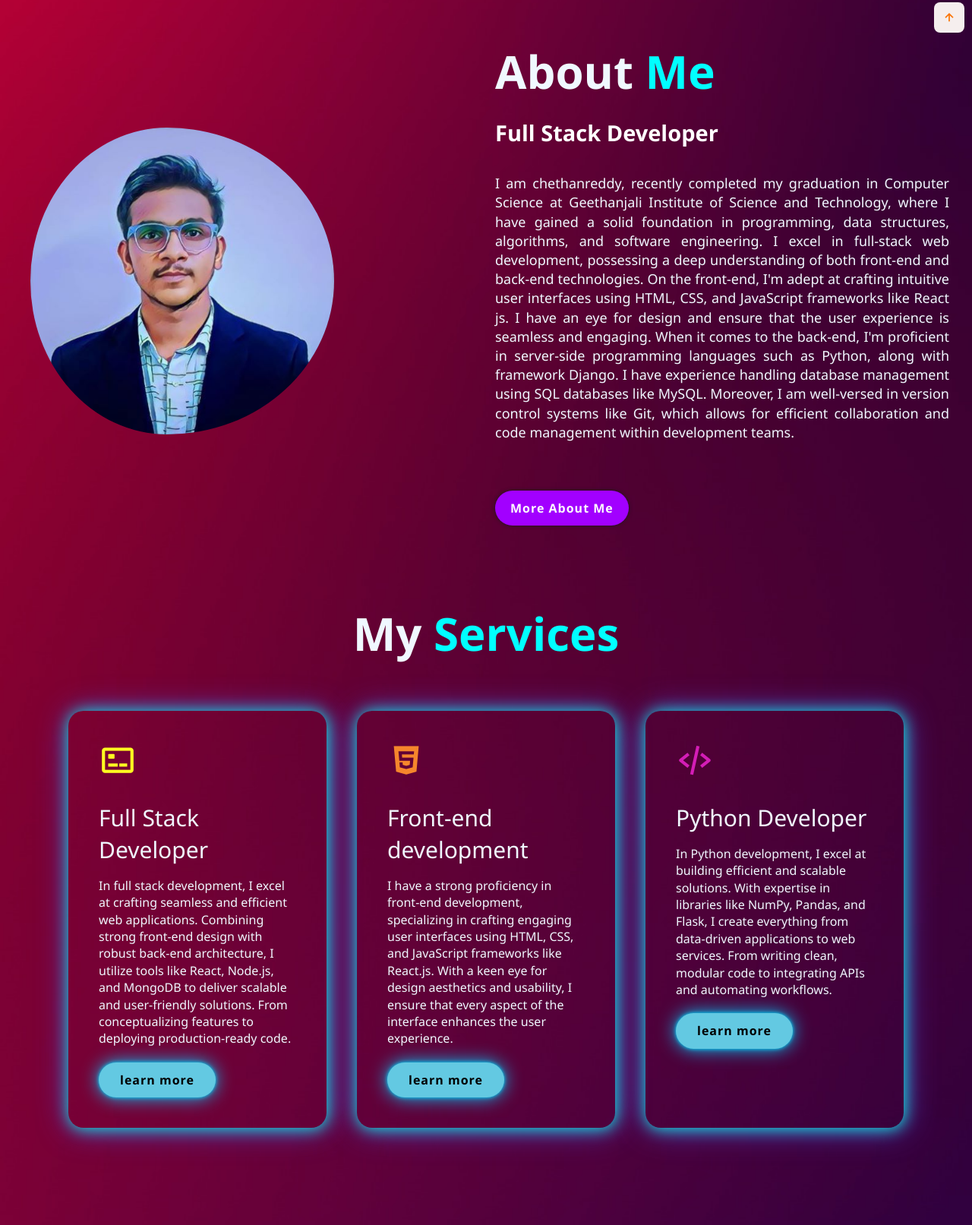
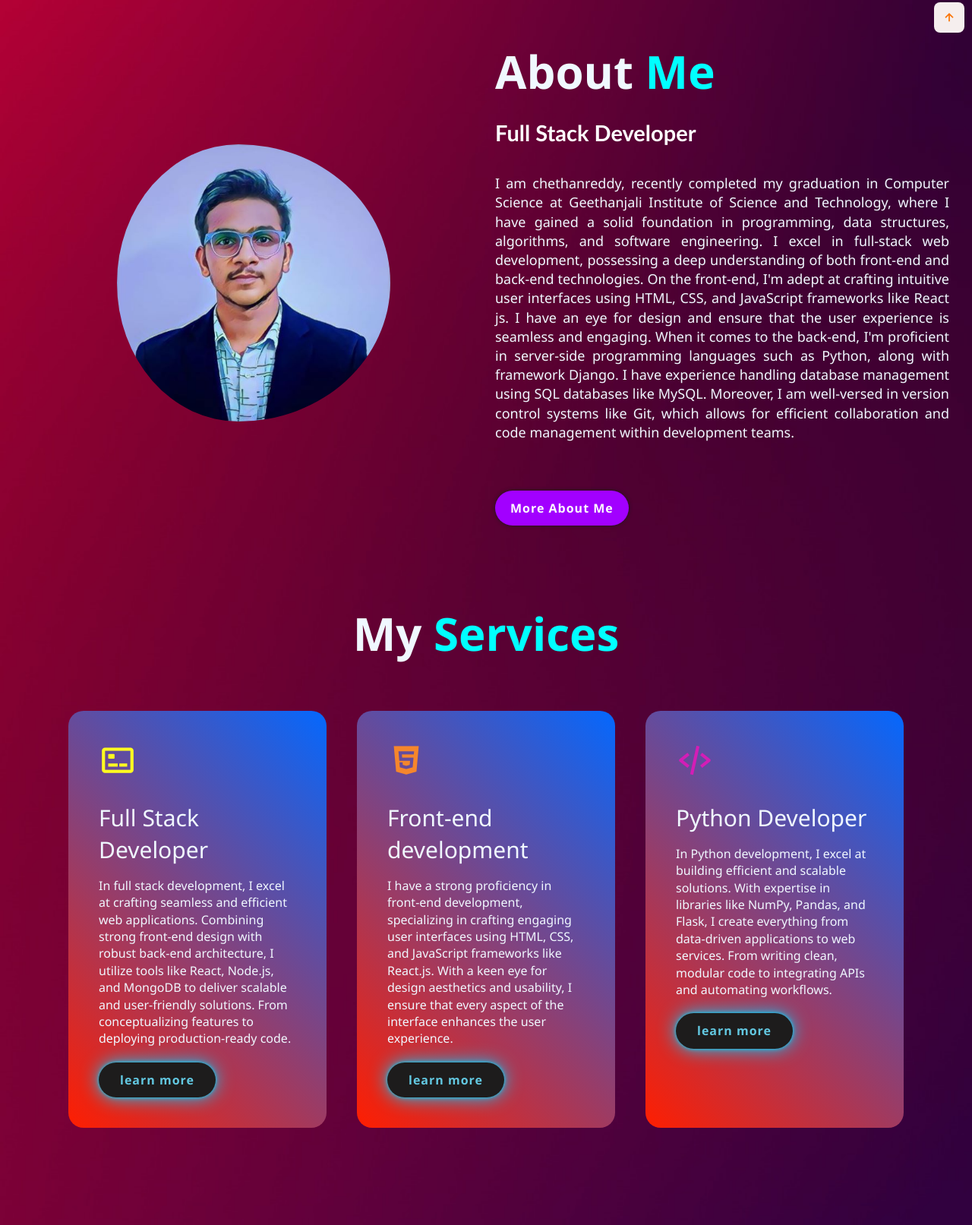
Before and after one commit to chethanreddy117/New_portfolio, a plain HTML site: page index.html in a window 1280 px wide. Shown: the part 747-2360 px from the top of the page at 76% size. Drawn offline with nearby package versions, Linux system fonts and the light colour scheme; some packages are replaced by stand-ins of ours; a script that the page names is missing.

Commit message:
Update style.css

```diff
--- a/style.css
+++ b/style.css
@@ -152,11 +152,12 @@ header {
     box-shadow: 0 0 5px rgb(23, 26, 26)
 }
 .btn-box:hover {
-    box-shadow: 0 0 5px rgb(162, 0, 255), 0 0 25px rgb(0, 102, 255),
+    box-shadow: 0 0 5px rgb(162, 0, 255),
         0 0 50px rgb(200, 2, 250), 0 0 100px rgb(8, 14, 14),
         0 0 200px rgb(0, 4, 255);
-    background-color: black;
-    color: aqua;
+    background-color:rgb(25, 25, 25);
+    color: white ;
+
 }
 .about {
     display: grid;
@@ -178,11 +179,18 @@ header {
     color: aqua;
 }
 .about-text h4 {
+    font-family: 'Gill Sans', 'Gill Sans MT', Calibri, 'Trebuchet MS', sans-serif;
     font-size: 29px;
     font-weight: 600;
     color: #ffff;
     line-height: 1.7;
     margin: 15px 0 30px;
+}
+#profile_pic{
+    display: block;
+    margin: 0 auto;
+    width: 400px;
+    height: auto;
 }
 .about-text p {
     color: aliceblue;
@@ -214,14 +222,13 @@ header {
     margin-top: 50px;
 }
 .services-list div {
-    background-color: transparent;
+    background:linear-gradient(45deg,rgb(255, 30, 0),rgb(4, 104, 254)) ;
+    background-repeat: none;
     padding: 40px;
     font-size: 13px;
     border-right: 10px;
     border-radius: 20px;
     transition: background 0.5s, transform 0.5s;
-    box-shadow: 1px 1px 20px rgb(11, 233, 214),
-        1px 1px 40px rgb(73, 73, 206);
 }
 .services-list div h2 {
     font-size: 30px;
@@ -248,7 +255,8 @@ header {
 .read {
     display: inline-block;
     padding: 12px 28px;
-    background: rgb(99, 201, 226);
+    font-family: Arial, Helvetica, sans-serif;
+    background: rgb(29, 28, 28);
     border-radius: 40px;
     font-size: 16px;
     color: rgb(29, 28, 28);
@@ -262,17 +270,17 @@ header {
         0 0 25px rgb(3, 205, 255);
 }
 .read h4 {
-    color: black;
+    color: rgb(99, 201, 226);
     font-size: 16px;
     letter-spacing: 1px;
     font-weight: 600;
 }
 
-.read:hover {
+/* .read:hover {
     box-shadow: 0 0 5px rgb(162, 0, 255), 0 0 25px rgb(0, 102, 255),
         0 0 50px rgb(2, 109, 250), 0 0 100px rgb(0, 255, 255),
         0 0 200px rgb(0, 238, 255);
-}
+} */
 .services-list div:hover {
     transform: translateY(-10px);
 }
@@ -626,12 +634,13 @@ section{
 }
 .portfolio-content{
     display:flex;
-    flex-direction: row;
     justify-content: space-between;
     padding: 20px;
     grid-template-columns: repeat(auto-fit,minmax(359px,auto));
 }
 .row{
+    display: block;
+    padding: 0px 20px;
     position:relative;
     overflow: hidden;
     border-radius: 8px;
```
